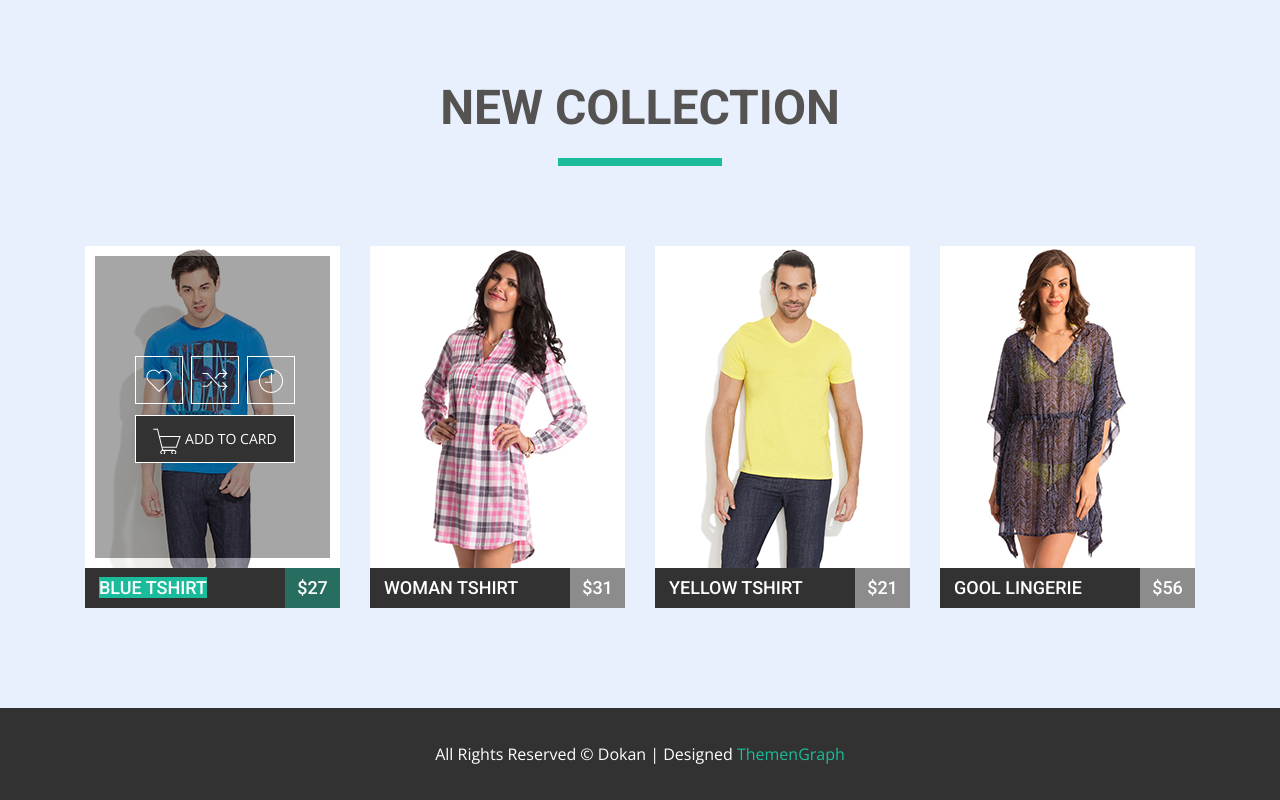
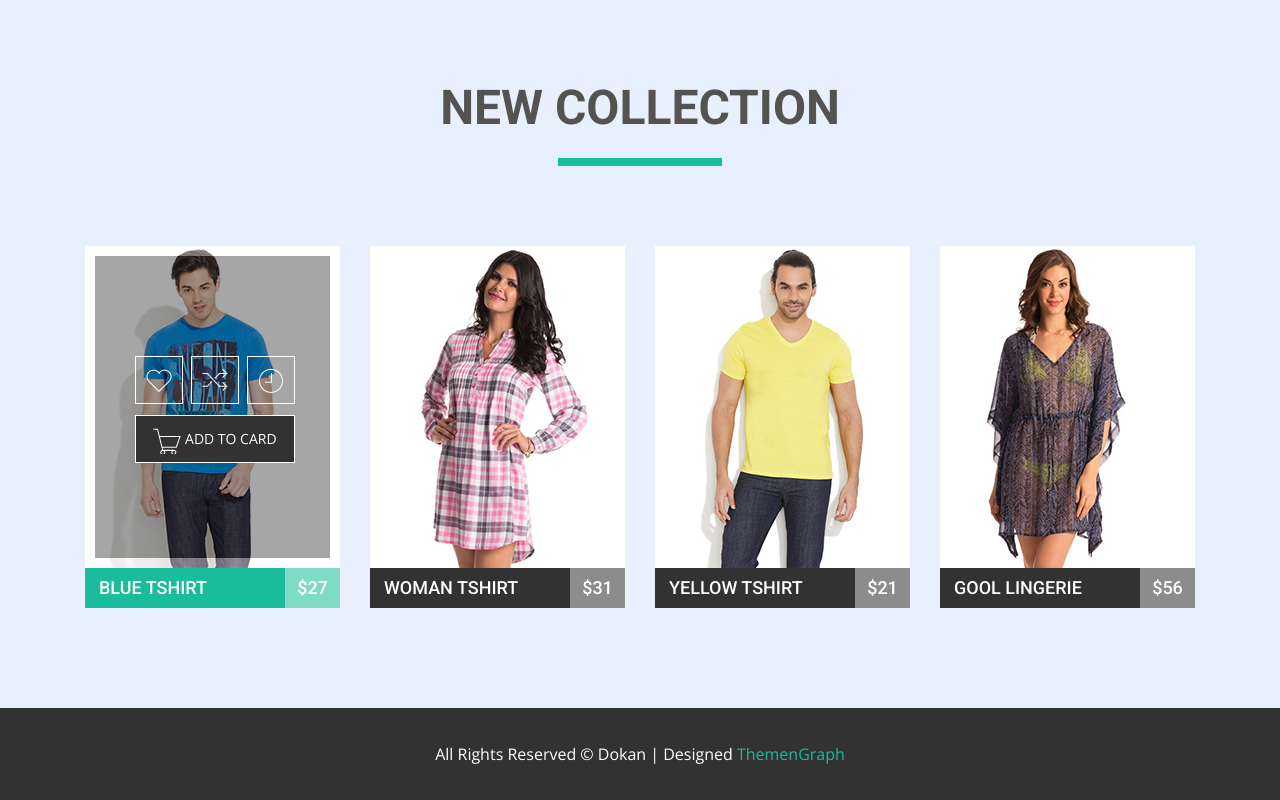
Before and after one commit to romanitwork/goit-fe-course, a plain HTML site: page module-05/index.html in a window 1280 px wide. In both pictures the pointer is over the element 212 px from the left and 1318 px from the top of the page. Shown: the part 730-1530 px from the top of the page. Drawn offline with nearby package versions, Linux system fonts and the light colour scheme.

Commit message:
fixed price hover

```diff
--- a/module-05/css/styles.css
+++ b/module-05/css/styles.css
@@ -267,12 +267,10 @@ color:#1abc9c;
     content: "\0024";
 }
 
-.product-item:hover .product-name{
+.product-item:hover .product-adj-box{
     background-color: #1abc9c;
 }
-.product-item:hover .product-price{
-    background-color: rgba(26, 188, 156, .44);
-}
+
 
 .overlay{
     position: absolute;
```
